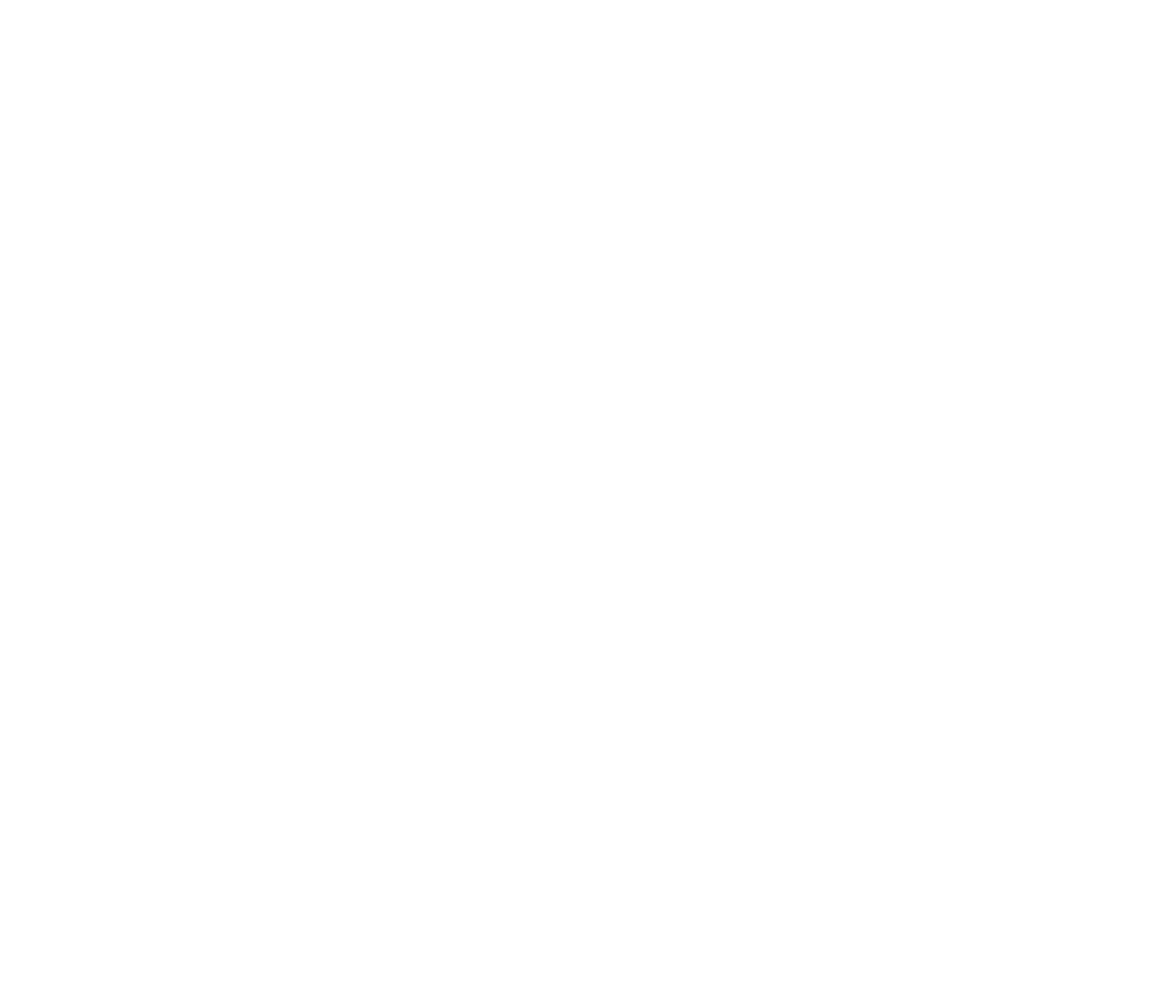
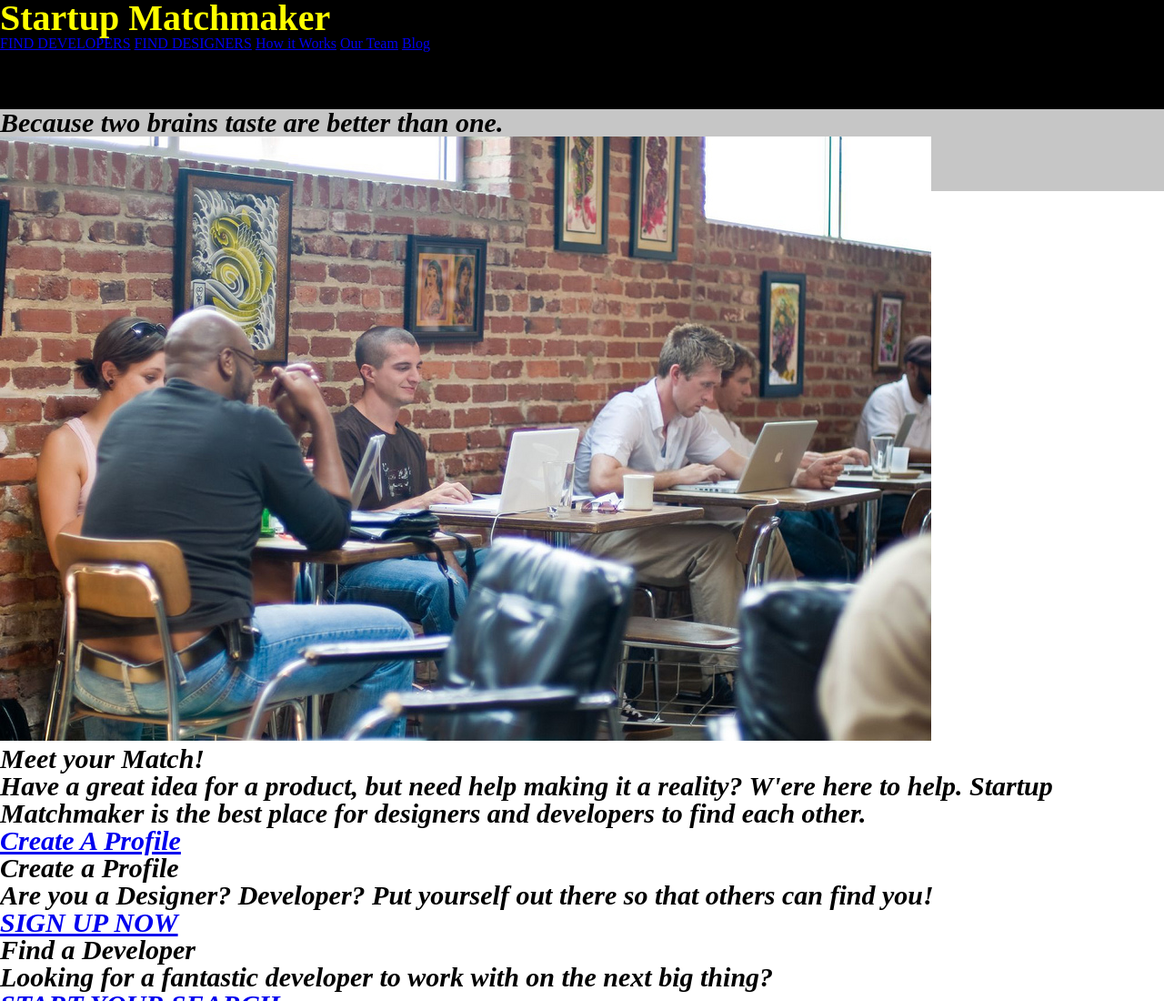
Before and after one commit to adamucho/startup-matchmaker, a plain HTML site: page index.html in a window 1280 px wide. Shown: the top 1100 px of the page at 91% size. Before the commit the page ends 800 px from the top, so only its background shows below. Drawn offline with nearby package versions, Linux system fonts and the light colour scheme; files that its build step writes are made by us from their sources.

Commit message:
adds html tags to index.html

```diff
--- a/css/style.css
+++ b/css/style.css
@@ -0,0 +1,28 @@
+.header_nav{
+
+	background:black;
+	height:120px;
+
+}
+#logo{
+	color:yellow;
+	font-size: 40px;
+	font-weight: bold;
+
+
+}
+
+/*.line_break{
+	background-color: yellow;
+	height: 5px;
+	padding-top:20px;
+}*/
+
+#slogan{
+	background:#C6C6C6;
+	height: 90px;
+	font-size:30px;
+	font-style: italic;
+	font-weight: 800;
+
+}
--- a/index.html
+++ b/index.html
@@ -2,12 +2,81 @@
 <html>
 <head>
 	<meta charset="utf-8">
-	<title>
-	<link rel="stylesheet" type="text/css" href="styl.css">
-	<link rel="stylesheet" type="text/css" href="reset.css">
-	</title>
+	<title>Startup Matchmaker</title>
+	<link rel="stylesheet" href="https://cdnjs.cloudflare.com/ajax/libs/meyer-reset/2.0/reset.css">
+	<link rel="stylesheet" type="text/css" href="css/style.css">
+
 </head>
 <body>
+	<header class="header_nav">
+	 <div id="logo">
+		<h1>Startup Matchmaker</h1>
+	</div>
+		<nav>
+			<a href="#" class="top_navigation_bar">FIND DEVELOPERS</a>
+			<a href="#" class="top_navigation_bar">FIND DESIGNERS</a>
+			<a href="#" class="top_navigation_bar">How it Works</a>
+			<a href="#" class="top_navigation_bar">Our Team</a>
+			<a href="#" class="top_navigation_bar">Blog</a>
+		</nav>
+	<section class="line_break">
+	</header>
+
+
+
+	<section id="slogan">
+		<section>Because two brains <em crossed>taste</em crossed> <em underline>are</em underline> better than one.</section>
+
+
+  	<section id="hero">
+  		<img src="images/coworking.jpg">
+  		<aside class="description">
+  			<header> Meet your Match! </header>
+  			<p> Have a great idea for a product, but need help making it a reality? W'ere here to help. Startup Matchmaker is the best place for designers and developers to find each other. </p>
+  		<div class="create_button">
+  			<a href="#" class=" yellow_button">Create A Profile</a>
+  		</div>
+
+  	<article id="features">
+  		<div class="profile">
+  			<header>Create a Profile</header>
+  			<p>Are you a Designer? Developer? Put yourself out there so that others can find you!</p>
+  			<div class="sign_up">
+  				<a href="#" class="grey_button">SIGN UP NOW</a>
+  			</div>
+  		</div>
+
+  		<div class="find_developer">
+  			<header>Find a Developer</header>
+  			<p>Looking for a fantastic developer to work with on the next big thing?</p>
+  			<div class="start_search">
+  				<a href="#" class="grey_button">START YOUR SEARCH</a>
+  			</div>
+  		</div>
+
+   		<div class="find_designer">
+  			<header>Find a Designer</header>
+  			<p>Need someone who can make a product intuitive and appealing? Get ready.</p>
+  			<div class="start_search">
+  				<a href="#" class="grey_button">START YOUR SEARCH</a>
+  			</div>
+  		</div>
+
+  	<footer>&copy;2013 Startup Matchmake. Made in NY</footer>
+
+
+
+
+
+
+
+
+
+
+
+
+
+	</div>
 
 </body>
 </html>
```
